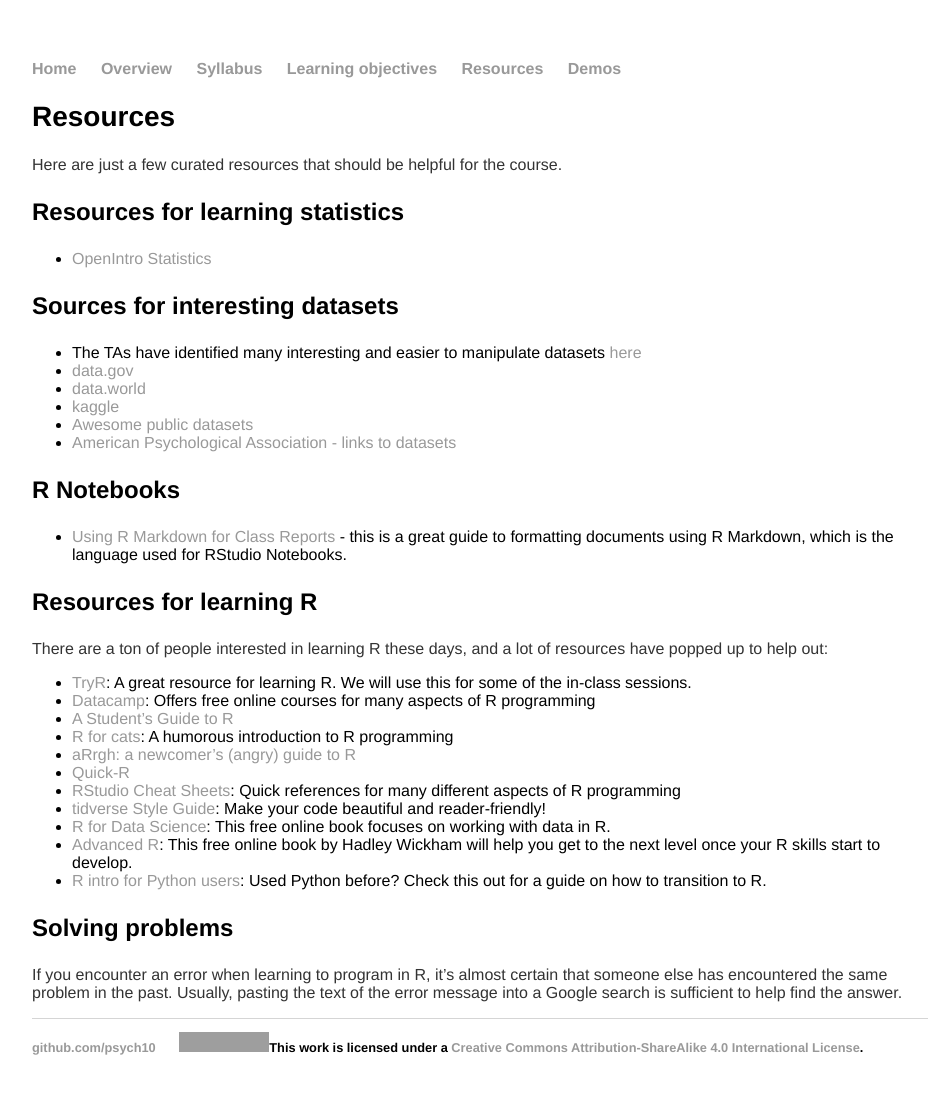
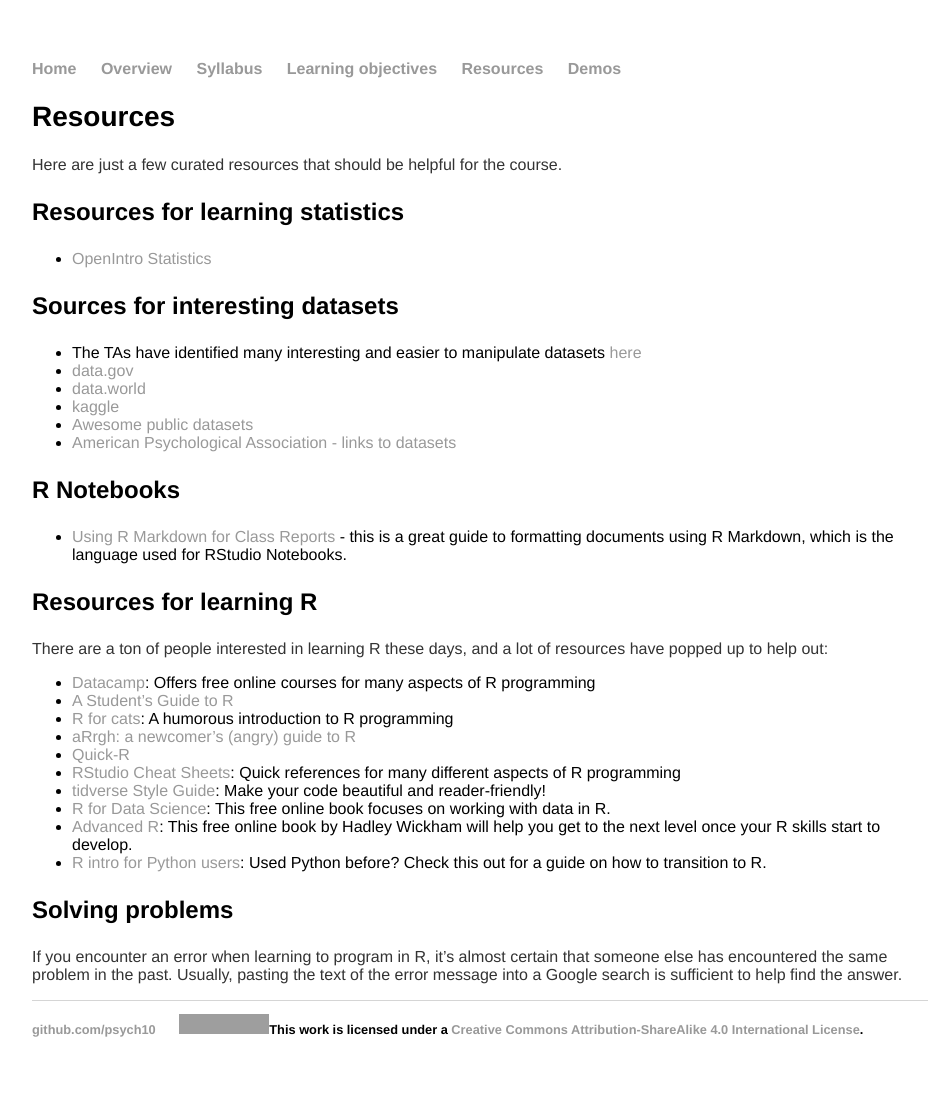
Before and after one commit to stats60/stats60.github.io, a Jekyll site: the page built from resources/index.md, in a window 1280 px wide. Shown: the whole page, without its empty margins (160-1092 px from the left). Built offline with Jekyll 4.4.1, drawn with Linux system fonts in a browser that asks for light colours; our own code applies the rules of GitHub Pages for plain Markdown files; grey boxes are pictures that could not be loaded.

Commit message:
cleam up

```diff
--- a/resources/index.md
+++ b/resources/index.md
@@ -24,7 +24,6 @@
 
 There are a ton of people interested in learning R these days, and a lot of resources have popped up to help out:
 
-- [TryR](http://tryr.codeschool.com/): A great resource for learning R.  We will use this for some of the in-class sessions.
 - [Datacamp](https://www.datacamp.com/): Offers free online courses for many aspects of R programming
 - [A Student's Guide to R](https://cran.r-project.org/doc/contrib/Horton+Pruim+Kaplan_MOSAIC-StudentGuide.pdf)
 - [R for cats](https://rforcats.net/): A humorous introduction to R programming
```
